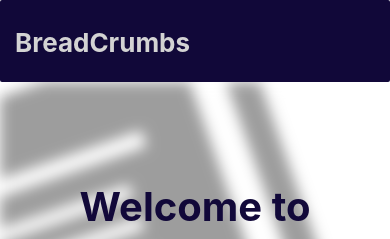
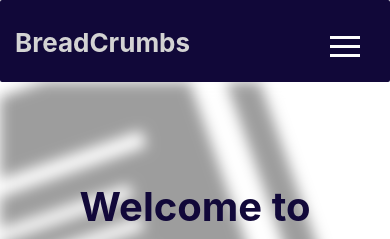
Before and after one commit to thinkful-ei-gecko/BreadCrumbs-Client, a React (Create React App) app: page / in a window 390 px wide. Shown: the top 239 px of the page. Built offline with nearby package versions, Linux system fonts and the light colour scheme; no server answers.

Commit message:
container class

```diff
--- a/src/components/Header/Header.css
+++ b/src/components/Header/Header.css
@@ -31,7 +31,8 @@ header {
     -webkit-transform: rotate(45deg) translate(-8px, -8px) ;
     transform: rotate(45deg) translate(-8px, -8px) ;
   }
-.container {
+
+.nav-container {
     display: inline-block;
     cursor: pointer;
     display: none;
@@ -84,7 +85,7 @@ header {
 }
 
   @media only screen and (max-width: 600px) {
-      .container {
+      .nav-container {
           display: block;
       }
       .menu {
--- a/src/components/Header/Header.js
+++ b/src/components/Header/Header.js
@@ -74,7 +74,7 @@ export default class Header extends Component {
         </h1>
         <div className='nav'>
 
-          <div className='container' onClick={() => this.hideElements()}>
+          <div className='nav-container' onClick={() => this.hideElements()}>
             <div className='bar1'></div>
             <div className='bar2'></div>
             <div className='bar3'></div>
```
